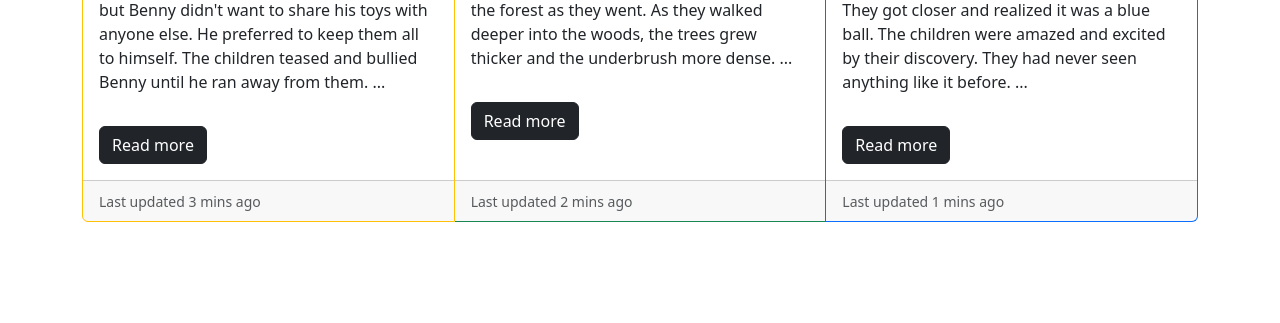
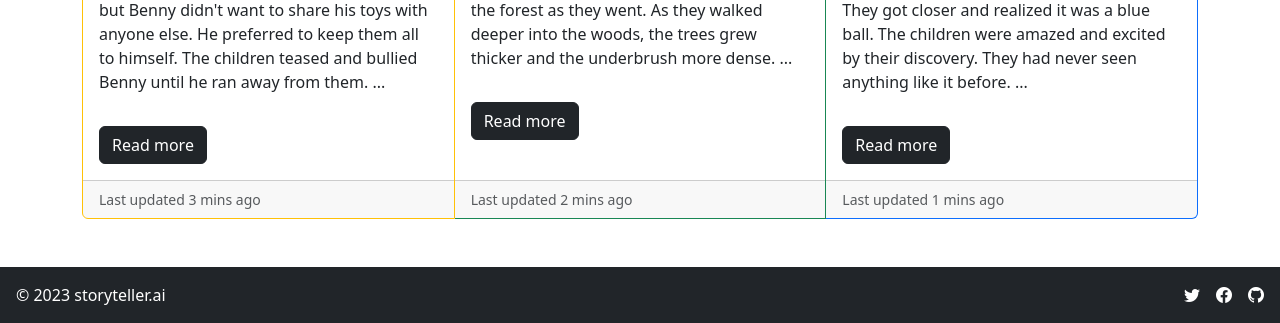
Before and after one commit to gnud-gnaoh/imagestory.ai, a Flask app: page / in a window 1280 px wide. Shown: the part 1219-1542 px from the top of the page. Before the commit the page ends 1441 px from the top, so only its background shows below. Run offline with Flask 3, Linux system fonts and the light colour scheme.

Commit message:
Add footer

```diff
--- a/templates/index.html
+++ b/templates/index.html
@@ -1,4 +1,4 @@
-<!DOCTYPE html>
+<!DOCTYPE html class="h-100">
 <html lang="en">
   <head>
     <meta charset="UTF-8">
@@ -7,12 +7,13 @@
     <title>storyteller.ai</title>
 
     <link href="https://cdn.jsdelivr.net/npm/bootstrap@5.3.0/dist/css/bootstrap.min.css" rel="stylesheet" integrity="sha384-9ndCyUaIbzAi2FUVXJi0CjmCapSmO7SnpJef0486qhLnuZ2cdeRhO02iuK6FUUVM" crossorigin="anonymous">
+    <link rel="stylesheet" href="https://cdn.jsdelivr.net/npm/bootstrap-icons@1.10.5/font/bootstrap-icons.css">
   </head>
   <body>
     <header>
       <nav class="navbar navbar-expand-lg navbar-dark bg-dark">
         <div class="container-fluid">
-          <a class="navbar-brand" href="#">storyteller.ai</a>
+          <a class="navbar-brand" href="{{ url_for('index') }}">storyteller.ai</a>
           <button class="navbar-toggler" type="button" data-bs-toggle="collapse" data-bs-target="#navbarNav" aria-controls="navbarNav" aria-expanded="false" aria-label="Toggle navigation">
             <span class="navbar-toggler-icon"></span>
           </button>
@@ -163,6 +164,18 @@
       </div>
     </main>
 
+    <footer class="footer mt-auto py-3 bg-dark d-flex flex-wrap justify-content-between align-items-center">
+      <div class="col-md-4 d-flex align-items-center ms-3">
+        <span class="mb-3 mb-md-0 text-white">&copy; 2023 storyteller.ai</span>
+      </div>
+
+      <ul class="nav col-md-4 justify-content-end list-unstyled d-flex text-white me-3">
+        <li class="ms-3"><a class="text-body-secondary" href="https://twitter.com/gnud_gnaoh"><i class="bi bi-twitter text-white"></i></li>
+        <li class="ms-3"><a class="text-body-secondary" href="https://www.facebook.com/profile.php?id=100004999188914"><i class="bi bi-facebook text-white"></i></svg></a></li>
+        <li class="ms-3"><a class="text-body-secondary" href="https://github.com/gnud-gnaoh"><i class="bi bi-github text-white"></i></a></li>
+      </ul>
+    </footer>
+
     <script src="https://cdn.jsdelivr.net/npm/bootstrap@5.3.0/dist/js/bootstrap.bundle.min.js" integrity="sha384-geWF76RCwLtnZ8qwWowPQNguL3RmwHVBC9FhGdlKrxdiJJigb/j/68SIy3Te4Bkz" crossorigin="anonymous"></script>
   </body>
 </html>
```
Also changed, not shown: templates/form.html (+18 -4 lines), templates/results.html (+17 -4 lines).
